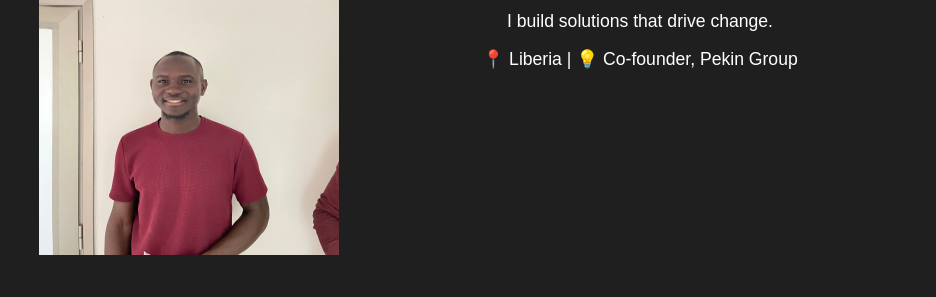
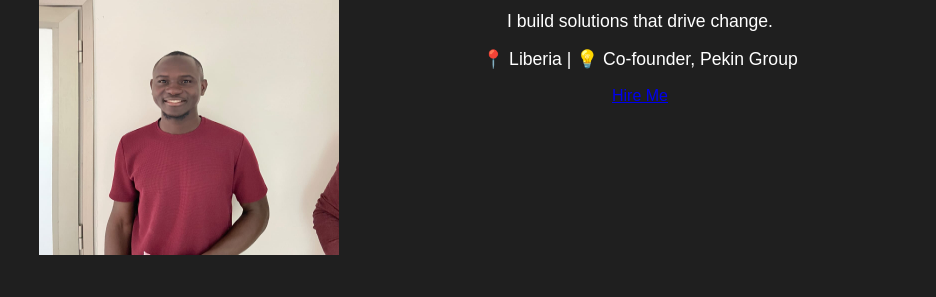
Before and after one commit to Sahe20/My-portfolio-website, a plain HTML site: page index.html in a window 1280 px wide. Shown: the part 135-432 px from the top of the page, 0-936 px from the left. Drawn offline with Linux system fonts and the light colour scheme.

Commit message:
Added a hire-me button to the header

```diff
--- a/index.html
+++ b/index.html
@@ -19,6 +19,7 @@
             <p>Innovative Software Engineer | Tech Entrepreneur | Problem Solver</p>
             <p>I build solutions that drive change.</p>
             <p>📍 Liberia | 💡 Co-founder, Pekin Group</p>
+            <a href="#contact" class="cta-button">Hire Me</a>
         </div>
         <div class="right-header">
             <img src="My logo.png" alt="Musa Jackiteh's Logo" width="300" height="350">
```
